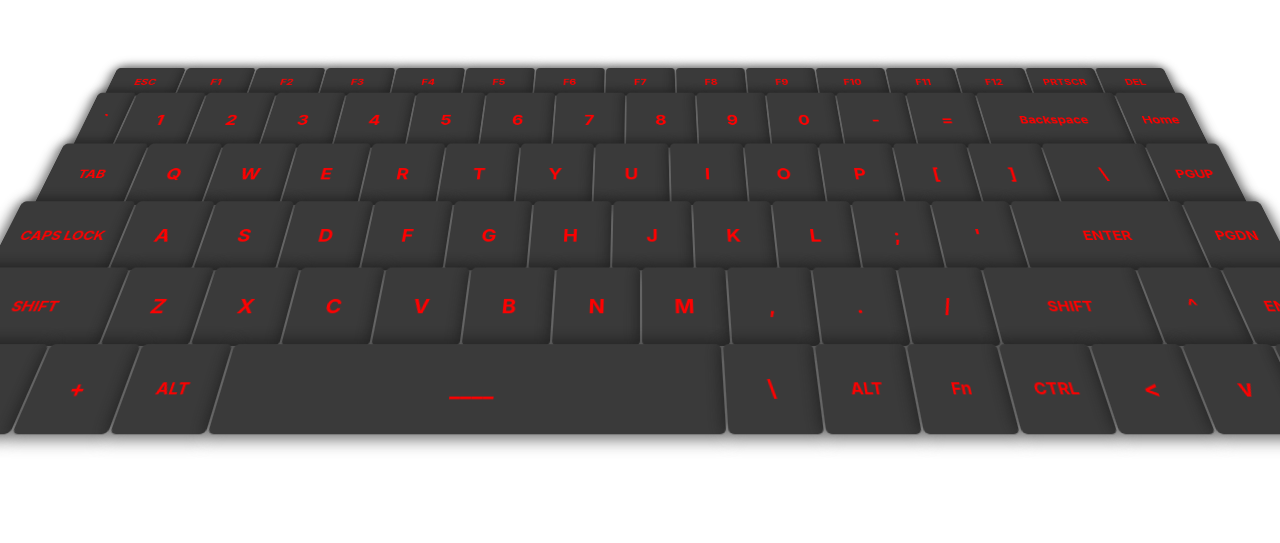
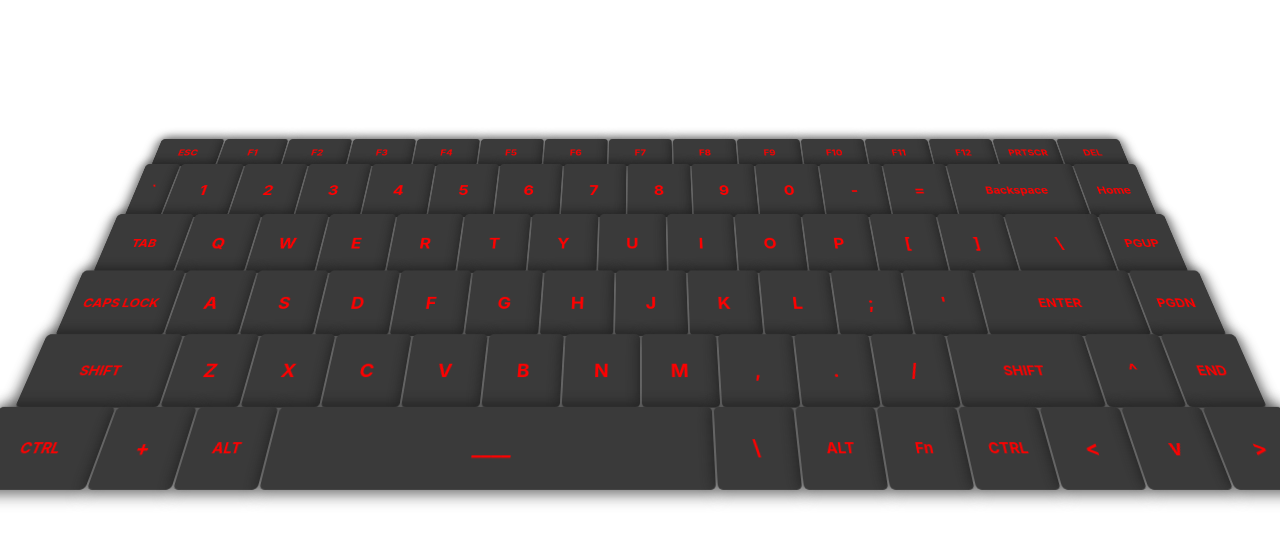
Before and after one commit to PeeyushKumar/keyboard, a React (Create React App) app: page / in a window 1280 px wide. Shown: the part 219-762 px from the top of the page. Built offline with nearby package versions, Linux system fonts and the light colour scheme.

Commit message:
adjustments

```diff
--- a/src/App.css
+++ b/src/App.css
@@ -1,7 +1,7 @@
 
 .game {
     overflow: hidden;
-    animation: goBack 4s ease 1s 1 forwards;
+    perspective: 800px;
     height: 100vh;
     display: flex;
     flex-direction: column;
@@ -26,6 +26,7 @@
 }
 
 .key {
+    pointer-events: none;
     display: flex;
     justify-content: center;
     align-items: center;
@@ -53,7 +54,7 @@
     from {
         transform: rotateX(0deg) translateZ(0px);
     } to {
-        transform: rotateX(42deg) translateZ(-55px);
+        transform: rotateX(42deg) translateZ(-180px);
     }
 }
 
@@ -72,11 +73,3 @@
         box-shadow: 0px 0px 15px 3px rgba(23, 23, 23, 0.7);
     }
 }
-
-@keyframes goBack {
-    from {
-        perspective: 500px;
-    } to {
-        perspective: 800px;
-    }
-}
```
